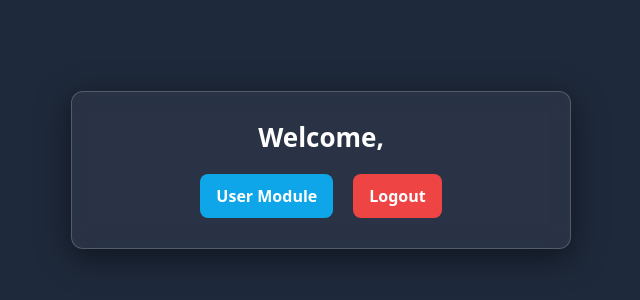
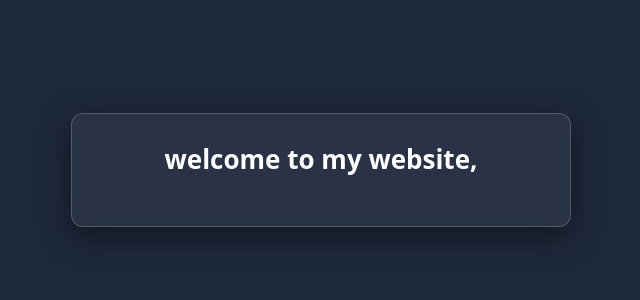
Before and after one commit to 2009Dhinesh/FlareMind_Frontend, a React (Create React App) app: page /home in a window 1280 px wide. Shown: the part 230-530 px from the top of the page, without its empty margins (319-959 px from the left). Built offline with nearby package versions, Linux system fonts and the light colour scheme; sample sign-in values are in the browser's storage.

Commit message:
Update Home.jsx

```diff
--- a/src/Component/Home.jsx
+++ b/src/Component/Home.jsx
@@ -1,33 +1,13 @@
 import React from "react";
 import { useAuth } from "../context/AuthContext";
-import { Link, useNavigate } from "react-router-dom";
-import client from "../api/client";
 
 export default function Home() {
-  const { auth, logout } = useAuth();
-  const navigate = useNavigate();
-
-  const onLogout = async () => {
-    try {
-      await client.post("/logout");
-    } finally {
-      logout();
-      navigate("/login");
-    }
-  };
+  const { auth } = useAuth();
 
   return (
     <div style={styles.container}>
       <div style={styles.card}>
-        <h1 style={styles.title}>Welcome, {auth?.user?.firstname}</h1>
-        <nav style={styles.nav}>
-          <Link to="/users" style={styles.link}>
-            User Module
-          </Link>
-          <button onClick={onLogout} style={styles.button}>
-            Logout
-          </button>
-        </nav>
+        <h1 style={styles.title}>welcome to my website, {auth?.user?.firstname}</h1>
       </div>
     </div>
   );
@@ -59,30 +39,5 @@ const styles = {
     fontSize: "26px",
     fontWeight: "600",
     color: "#fff",
-  },
-  nav: {
-    display: "flex",
-    justifyContent: "center",
-    gap: "20px",
-    marginTop: "15px",
-  },
-  link: {
-    padding: "10px 16px",
-    borderRadius: "8px",
-    background: "#0ea5e9",
-    color: "#fff",
-    fontWeight: "600",
-    textDecoration: "none",
-    transition: "0.3s",
-  },
-  button: {
-    padding: "10px 16px",
-    borderRadius: "8px",
-    border: "none",
-    background: "#ef4444",
-    color: "#fff",
-    fontWeight: "600",
-    cursor: "pointer",
-    transition: "0.3s",
-  },
+  }
 };
```
